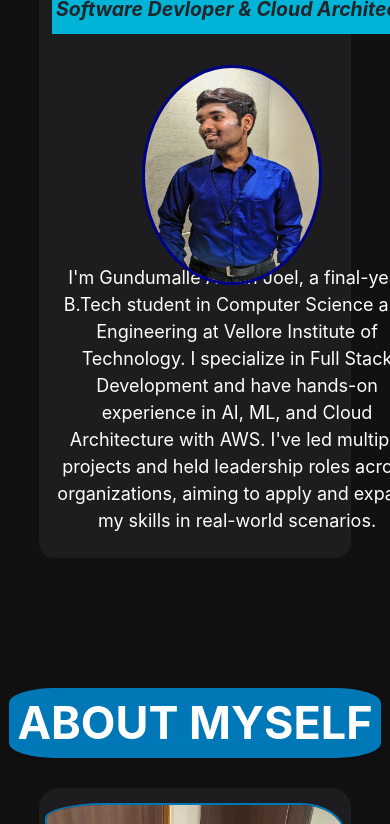
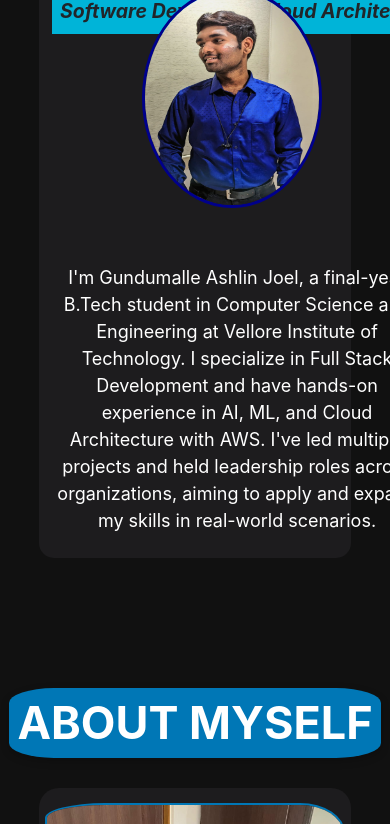
Before and after one commit to AshlinJoelSizzin/Portfolio, a plain HTML site: page index.html in a window 390 px wide. Shown: the part 276-1100 px from the top of the page. Drawn offline with nearby package versions, Linux system fonts and the light colour scheme.

Commit message:
Update style.css

```diff
--- a/style.css
+++ b/style.css
@@ -1643,7 +1643,7 @@ html {
   margin-top: 30px;
 }
 
-@media (max-width: 600px) {
+@media (max-width: 800px) {
   .header {
     display: none;
   }
@@ -1665,7 +1665,7 @@ html {
 
   .profile_image {
     position: absolute;
-    transform: translate(-160%, 155%);
+    transform: translate(-160%, 120%);
     height: 220px;
     width: 180px;
   }
@@ -1673,8 +1673,8 @@ html {
   .ic_inner {
     font-size: 19.5px;
     text-align: left;
-    padding-top: 4px;
-    padding-left: 4px;
+    padding-top: 6px;
+    padding-left: 8px;
   }
 
   .introcolored {
```
